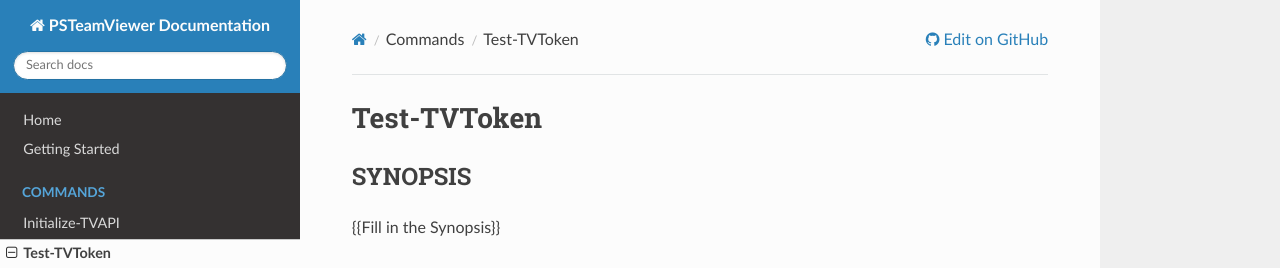
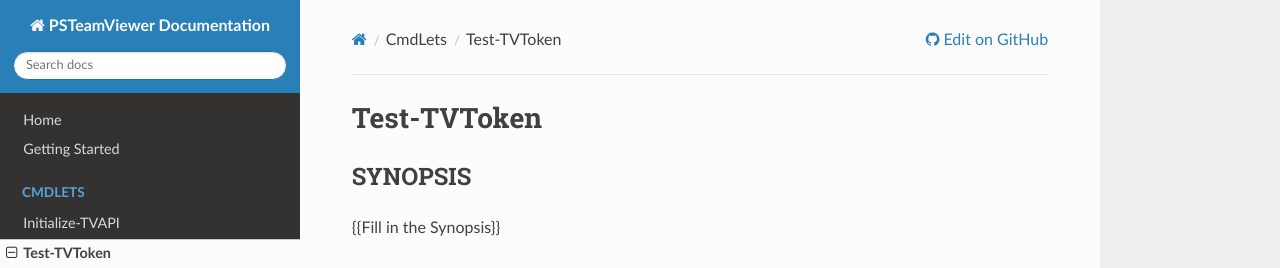
Before and after one commit to Marcuzzo/PSTeamViewer, an MkDocs documentation site: the page built from docs/cmdlets/Test-TVToken.md, in a window 1280 px wide and 900 px high. Shown: the top 268 px of the window. Built offline with MkDocs 1.6.1, drawn with Linux system fonts in a browser that asks for light colours; nearby versions of some CDN libraries; old or Windows-style settings are respelled for this version of MkDocs; part of the change alters nothing that is shown.

Commit message:
updated help [skip ci]

```diff
--- a/mkdocs.yml
+++ b/mkdocs.yml
@@ -4,7 +4,7 @@ theme: readthedocs
 pages:
 - Home: index.md
 - Getting Started: Introduction.md
-- Commands:
+- CmdLets:
     - Initialize-TVAPI: cmdlets/Initialize-TVAPI.md
     - Test-TVToken: cmdlets/Test-TVToken.md
     - Get-TVOauth2Token: cmdlets/Get-TVOauth2Token.md
```
